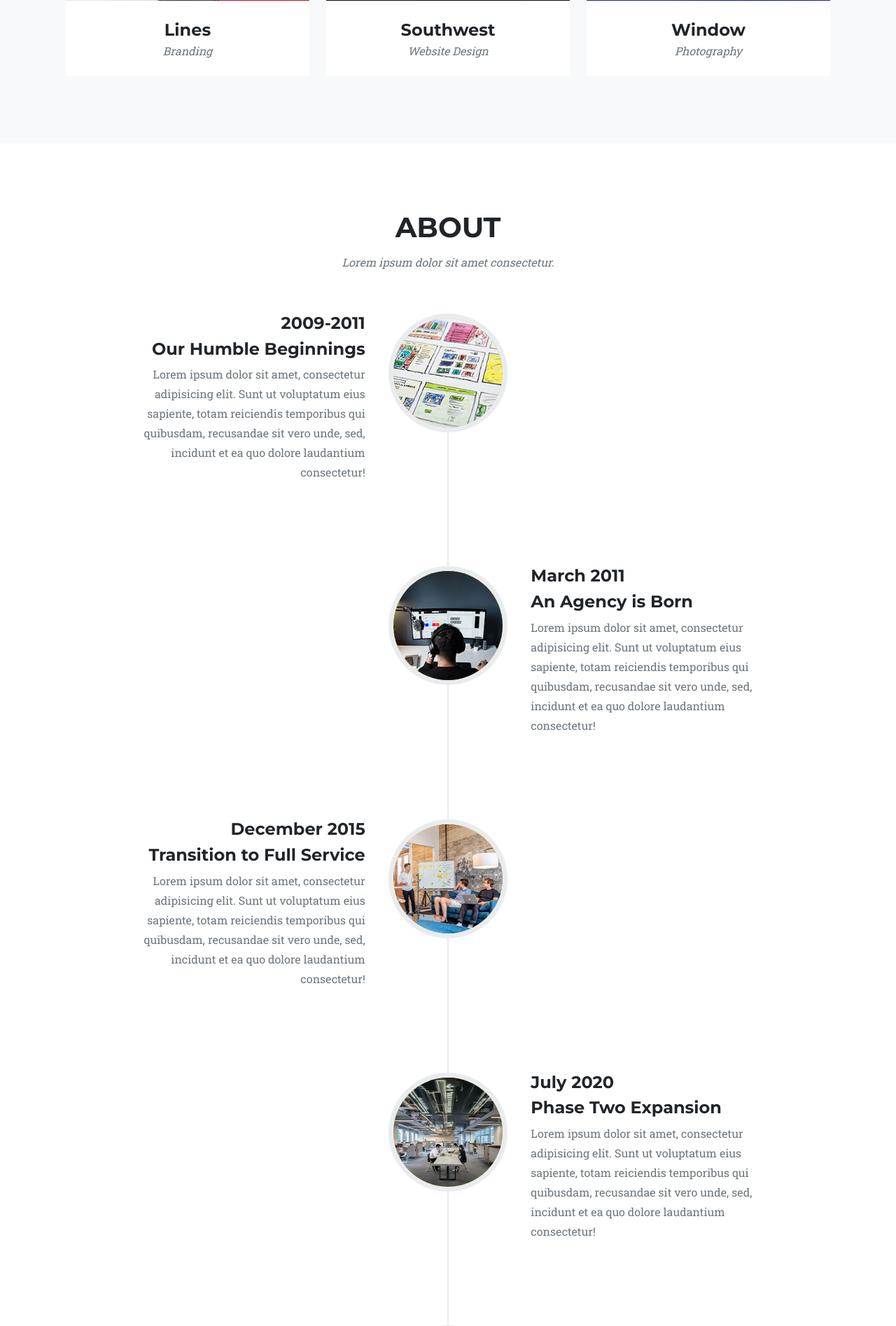
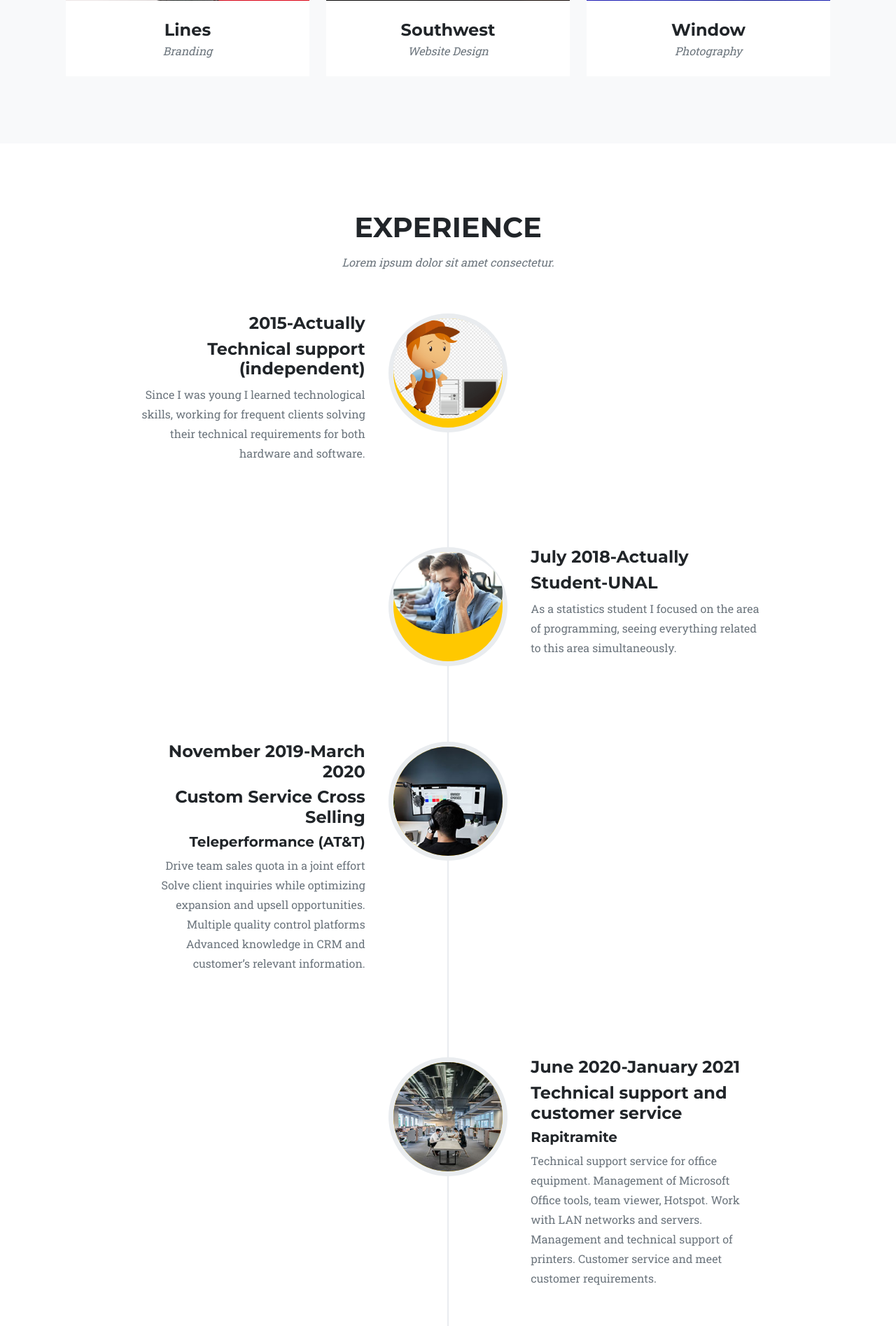
Before and after one commit to Mirestrepot/mysite_web, a Django app: page / in a window 1280 px wide. Shown: the part 2464-4359 px from the top of the page at 70% size. Run offline with Django 4.2, Linux system fonts and the light colour scheme; some libraries are stand-ins or nearby versions.

Commit message:
structure base mysite web

```diff
--- a/home/templates/index.html
+++ b/home/templates/index.html
@@ -37,9 +37,9 @@
                     <ul class="navbar-nav text-uppercase ms-auto py-4 py-lg-0">
                         <li class="nav-item"><a class="nav-link" href="#about-me">About Me</a></li>
                         <li class="nav-item"><a class="nav-link" href="#portfolio">Portfolio</a></li>
-                        <li class="nav-item"><a class="nav-link" href="#about">About</a></li>
-                        <li class="nav-item"><a class="nav-link" href="#team">Team</a></li>
+                        <li class="nav-item"><a class="nav-link" href="#experience">Experience</a></li>
                         <li class="nav-item"><a class="nav-link" href="#contact">Contact</a></li>
+                        <li class="nav-item"><a class="nav-link" href="#message me">Message me</a></li>
                     </ul>
                 </div>
             </div>
@@ -197,103 +197,116 @@
                 </div>
             </div>
         </section>
-        <!-- About-->
-        <section class="page-section" id="about">
+        <!-- Experience-->
+        <section class="page-section" id="experience">
             <div class="container">
                 <div class="text-center">
-                    <h2 class="section-heading text-uppercase">About</h2>
+                    <h2 class="section-heading text-uppercase">Experience</h2>
                     <h3 class="section-subheading text-muted">Lorem ipsum dolor sit amet consectetur.</h3>
                 </div>
                 <ul class="timeline">
                     <li>
-                        <div class="timeline-image"><img class="rounded-circle img-fluid" src="static/assets/img/about/1.jpg" alt="..." /></div>
+                        <div class="timeline-image"><img class="rounded-circle img-fluid" src="static/assets/img/experience/1.png" alt="..." /></div>
                         <div class="timeline-panel">
                             <div class="timeline-heading">
-                                <h4>2009-2011</h4>
-                                <h4 class="subheading">Our Humble Beginnings</h4>
+                                <h4>2015-Actually</h4>
+                                <h4 class="subheading">Technical support (independent)</h4>
                             </div>
-                            <div class="timeline-body"><p class="text-muted">Lorem ipsum dolor sit amet, consectetur adipisicing elit. Sunt ut voluptatum eius sapiente, totam reiciendis temporibus qui quibusdam, recusandae sit vero unde, sed, incidunt et ea quo dolore laudantium consectetur!</p></div>
+                            <div class="timeline-body"><p class="text-muted">Since I was young I learned technological skills, working for frequent clients solving their technical requirements for both hardware and software.</p></div>
                         </div>
                     </li>
                     <li class="timeline-inverted">
-                        <div class="timeline-image"><img class="rounded-circle img-fluid" src="static/assets/img/about/2.jpg" alt="..." /></div>
+                        <div class="timeline-image"><img class="rounded-circle img-fluid" src="static/assets/img/experience/2.jpg" alt="..." /></div>
                         <div class="timeline-panel">
                             <div class="timeline-heading">
-                                <h4>March 2011</h4>
-                                <h4 class="subheading">An Agency is Born</h4>
+                                <h4>July 2018-Actually</h4>
+                                <h4 class="subheading">Student-UNAL</h4>
                             </div>
-                            <div class="timeline-body"><p class="text-muted">Lorem ipsum dolor sit amet, consectetur adipisicing elit. Sunt ut voluptatum eius sapiente, totam reiciendis temporibus qui quibusdam, recusandae sit vero unde, sed, incidunt et ea quo dolore laudantium consectetur!</p></div>
+                            <div class="timeline-body"><p class="text-muted">As a statistics student I focused on the area of programming, seeing everything related to this area simultaneously.</p></div>
                         </div>
                     </li>
                     <li>
-                        <div class="timeline-image"><img class="rounded-circle img-fluid" src="static/assets/img/about/3.jpg" alt="..." /></div>
+                        <div class="timeline-image"><img class="rounded-circle img-fluid" src="static/assets/img/experience/3.jpg" alt="..." /></div>
                         <div class="timeline-panel">
                             <div class="timeline-heading">
-                                <h4>December 2015</h4>
-                                <h4 class="subheading">Transition to Full Service</h4>
+                                <h4>November 2019-March 2020</h4>
+                                <h4 class="subheading">Custom Service Cross Selling</h4>
+                                <h5 class="subheading">Teleperformance (AT&T)</h5>
                             </div>
-                            <div class="timeline-body"><p class="text-muted">Lorem ipsum dolor sit amet, consectetur adipisicing elit. Sunt ut voluptatum eius sapiente, totam reiciendis temporibus qui quibusdam, recusandae sit vero unde, sed, incidunt et ea quo dolore laudantium consectetur!</p></div>
+                            <div class="timeline-body"><p class="text-muted">Drive team sales quota in a joint effort
+                                Solve client inquiries while optimizing
+                                expansion and upsell opportunities.
+                                Multiple quality control platforms
+                                Advanced knowledge in CRM and
+                                customer’s relevant information.</p></div>
                         </div>
                     </li>
                     <li class="timeline-inverted">
-                        <div class="timeline-image"><img class="rounded-circle img-fluid" src="static/assets/img/about/4.jpg" alt="..." /></div>
+                        <div class="timeline-image"><img class="rounded-circle img-fluid" src="static/assets/img/experience/4.jpg" alt="..." /></div>
                         <div class="timeline-panel">
                             <div class="timeline-heading">
-                                <h4>July 2020</h4>
-                                <h4 class="subheading">Phase Two Expansion</h4>
+                                <h4>June 2020-January 2021</h4>
+                                <h4 class="subheading">Technical support and customer service</h4>
+                                <h5 class="subheading">Rapitramite</h5>
                             </div>
-                            <div class="timeline-body"><p class="text-muted">Lorem ipsum dolor sit amet, consectetur adipisicing elit. Sunt ut voluptatum eius sapiente, totam reiciendis temporibus qui quibusdam, recusandae sit vero unde, sed, incidunt et ea quo dolore laudantium consectetur!</p></div>
+                            <div class="timeline-body"><p class="text-muted">Technical support service for office
+                                equipment.
+                                Management of Microsoft Office tools, team
+                                viewer, Hotspot.
+                                Work with LAN networks and servers.
+                                Management and technical support of
+                                printers.
+                                Customer service and meet customer
+                                requirements.</p></div>
                         </div>
                     </li>
                     <li class="timeline-inverted">
                         <div class="timeline-image">
                             <h4>
-                                Be Part
+                                Open
                                 <br />
-                                Of Our
+                                to job
                                 <br />
-                                Story!
+                                offers!
                             </h4>
                         </div>
                     </li>
                 </ul>
             </div>
         </section>
-        <!-- Team-->
-        <section class="page-section bg-light" id="team">
+        <!-- Contact-->
+        <section class="page-section bg-light" id="contact">
             <div class="container">
                 <div class="text-center">
-                    <h2 class="section-heading text-uppercase">Our Amazing Team</h2>
+                    <h2 class="section-heading text-uppercase">Me contact</h2>
                     <h3 class="section-subheading text-muted">Lorem ipsum dolor sit amet consectetur.</h3>
                 </div>
                 <div class="row">
                     <div class="col-lg-4">
                         <div class="team-member">
-                            <img class="mx-auto rounded-circle" src="static/assets/img/team/1.jpg" alt="..." />
-                            <h4>Parveen Anand</h4>
-                            <p class="text-muted">Lead Designer</p>
-                            <a class="btn btn-dark btn-social mx-2" href="#!" aria-label="Parveen Anand Twitter Profile"><i class="fab fa-twitter"></i></a>
-                            <a class="btn btn-dark btn-social mx-2" href="#!" aria-label="Parveen Anand Facebook Profile"><i class="fab fa-facebook-f"></i></a>
+                            <li class="timeline-inverted"><h3>Reference</h3></li>
+                            <h4>Isabel Restrepo</h4>
+                            <p class="text-muted">VP of Customer Experience.</p>
+                            <p class="text-muted">Contact: +57 323 464 3257</p>
                             <a class="btn btn-dark btn-social mx-2" href="#!" aria-label="Parveen Anand LinkedIn Profile"><i class="fab fa-linkedin-in"></i></a>
                         </div>
                     </div>
                     <div class="col-lg-4">
                         <div class="team-member">
-                            <img class="mx-auto rounded-circle" src="static/assets/img/team/2.jpg" alt="..." />
-                            <h4>Diana Petersen</h4>
+                            <img class="mx-auto rounded-circle" src="static/assets/img/team/Yo.jpg" alt="..." />
+                            <h4>Miguel Angel Restrepo Tangarife</h4>
                             <p class="text-muted">Lead Marketer</p>
-                            <a class="btn btn-dark btn-social mx-2" href="#!" aria-label="Diana Petersen Twitter Profile"><i class="fab fa-twitter"></i></a>
+                            <a class="btn btn-dark btn-social mx-2" href="#https://wa.me/+57 3006718392" aria-label="Diana Petersen Twitter Profile"><i class="fab fa-whatsapp"></i></a>
                             <a class="btn btn-dark btn-social mx-2" href="#!" aria-label="Diana Petersen Facebook Profile"><i class="fab fa-facebook-f"></i></a>
                             <a class="btn btn-dark btn-social mx-2" href="#!" aria-label="Diana Petersen LinkedIn Profile"><i class="fab fa-linkedin-in"></i></a>
                         </div>
                     </div>
                     <div class="col-lg-4">
                         <div class="team-member">
-                            <img class="mx-auto rounded-circle" src="static/assets/img/team/3.jpg" alt="..." />
-                            <h4>Larry Parker</h4>
-                            <p class="text-muted">Lead Developer</p>
-                            <a class="btn btn-dark btn-social mx-2" href="#!" aria-label="Larry Parker Twitter Profile"><i class="fab fa-twitter"></i></a>
-                            <a class="btn btn-dark btn-social mx-2" href="#!" aria-label="Larry Parker Facebook Profile"><i class="fab fa-facebook-f"></i></a>
+                            <li class="timeline-inverted"><h3>Reference</h3></li>
+                            <h4>Juan Uribe</h4>
+                            <p class="text-muted">Back-End Developer (Glovant-NodeJs SSR).</p>
+                            <p class="text-muted">Contact: +57 323 464 3257</p>
                             <a class="btn btn-dark btn-social mx-2" href="#!" aria-label="Larry Parker LinkedIn Profile"><i class="fab fa-linkedin-in"></i></a>
                         </div>
                     </div>
@@ -322,11 +335,11 @@
                 </div>
             </div>
         </div>
-        <!-- Contact-->
-        <section class="page-section" id="contact">
+        <!-- Message me-->
+        <section class="page-section" id="message me">
             <div class="container">
                 <div class="text-center">
-                    <h2 class="section-heading text-uppercase">Contact Us</h2>
+                    <h2 class="section-heading text-uppercase">Message me</h2>
                     <h3 class="section-subheading text-muted">Lorem ipsum dolor sit amet consectetur.</h3>
                 </div>
                 <!-- * * * * * * * * * * * * * * *-->
```
Also changed, not shown: static/assets/img/about/1.jpg (deleted), static/assets/img/about/3.jpg (deleted), static/assets/img/experience/1.png (added), static/assets/img/experience/2.jpg (added), static/assets/img/experience/3.jpg (renamed from static/assets/img/about/2.jpg), static/assets/img/experience/4.jpg (renamed from static/assets/img/about/4.jpg), static/assets/img/team/1.jpg (deleted), static/assets/img/team/2.jpg (deleted), static/assets/img/team/3.jpg (deleted), static/assets/img/team/Yo.jpg (added).
